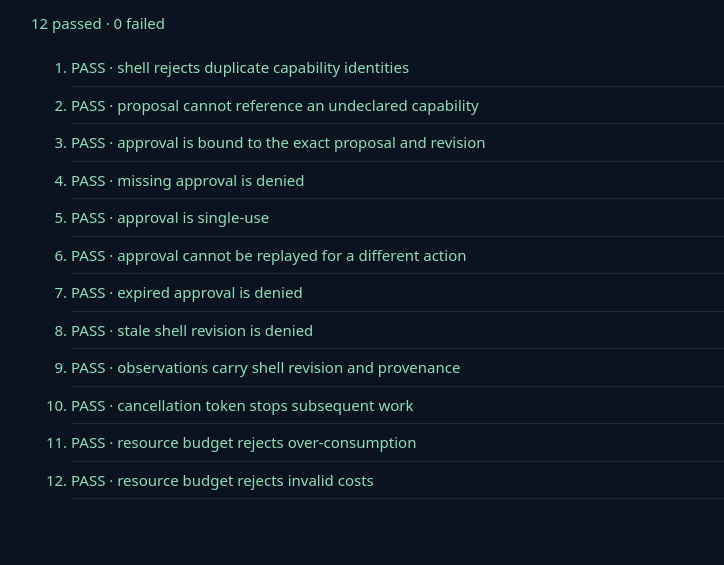
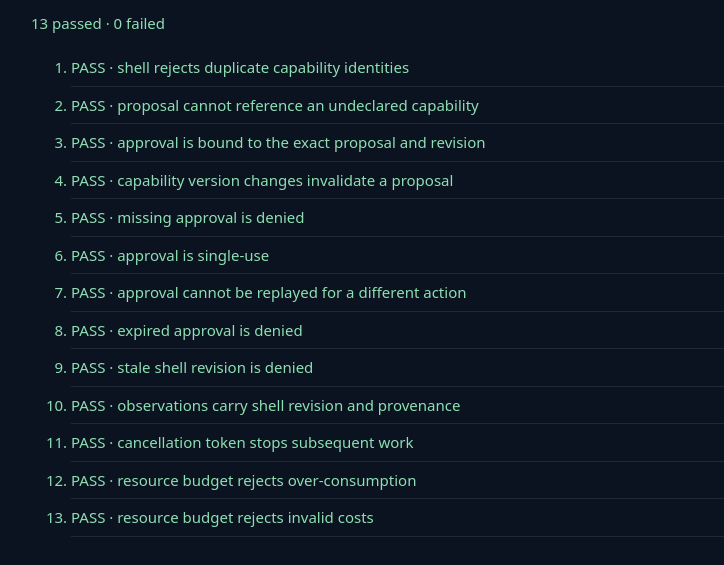
Before and after one commit to TrentBest/TheSingularityWorkshop.Workshop, a plain HTML site: page hermit-core.tests.html in a window 1280 px wide. Shown: the part 131-696 px from the top of the page, without its empty margins (159-883 px from the left). Drawn offline with Linux system fonts and the light colour scheme.

Commit message:
Test capability version invalidation

```diff
--- a/hermit-core.tests.html
+++ b/hermit-core.tests.html
@@ -14,6 +14,7 @@
  test('shell rejects duplicate capability identities',()=>throws(()=>HermitCore.createShell({id:'x',capabilities:[{id:'a'},{id:'a'}]}),'Duplicate'));
  test('proposal cannot reference an undeclared capability',()=>throws(()=>HermitCore.propose(shell,{id:'bad',capabilityId:'motor.move',target:'crate'}),'not declared'));
  test('approval is bound to the exact proposal and revision',()=>{const result=HermitCore.authorizeInvocation(shell,proposal,receipt,{clock});if(!result.allowed)throw new Error('not authorized')});
+ test('capability version changes invalidate a proposal',()=>{const changed=HermitCore.createShell({id:shell.id,revision:shell.revision,capabilities:[{id:'physics.assess-load',version:'2',approvalRequired:true}]});throws(()=>HermitCore.authorizeInvocation(changed,proposal,receipt,{clock}),'version changed')});
  test('missing approval is denied',()=>throws(()=>HermitCore.authorizeInvocation(shell,proposal,null,{clock}),'required'));
  test('approval is single-use',()=>{throws(()=>HermitCore.authorizeInvocation(shell,proposal,receipt,{clock}),'consumed')});
  test('approval cannot be replayed for a different action',()=>{const other=HermitCore.propose(shell,{id:'proposal-2',capabilityId:'physics.assess-load',target:'different-crate',parameters:{mass:18},clock});throws(()=>HermitCore.authorizeInvocation(shell,other,receipt,{clock}),'does not match')});
```
